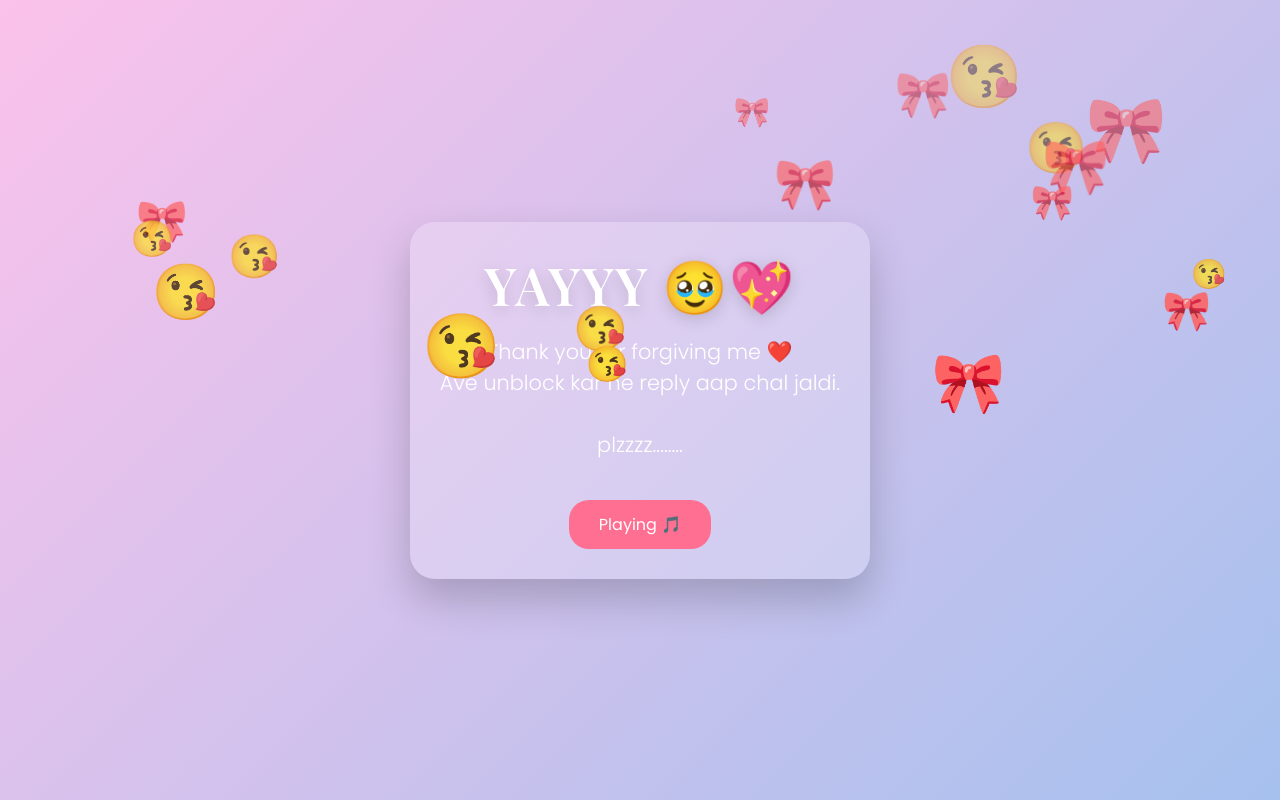
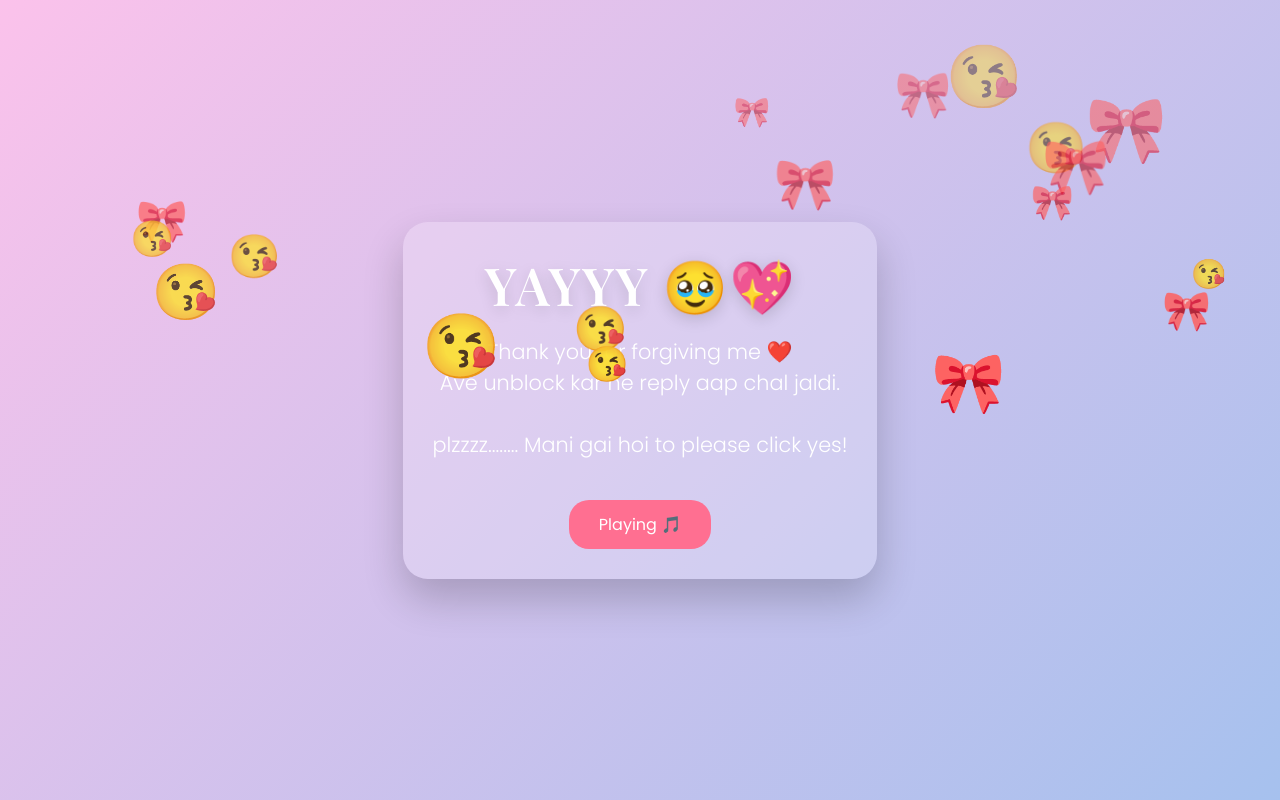
Before and after one commit to kalakhhata/apology-site, a plain HTML site: page final.html in a window 1280 px wide. Both pictures are taken after a click on the button "YES 💕". Drawn offline with nearby package versions, Linux system fonts and the light colour scheme.

Commit message:
Update final.html

```diff
--- a/final.html
+++ b/final.html
@@ -77,6 +77,7 @@
       Thank you for forgiving me ❤️<br>
       Ave unblock kar ne reply aap chal jaldi.<br><br>
       plzzzz........
+      Mani gai hoi to please click yes!
     </p>
 
     <button id="loveBtn">YES 💕</button>
@@ -88,11 +89,12 @@
 
     btn.addEventListener("click", () => {
       audio.play();         // Play music
-      btn.disabled = true;  // Disable button
+      btn.disabled = true;
       btn.innerText = "Playing 🎵";
 
       // Start infinite emoji flood
       startEmojiFlood();
+
       alert("I LOVE YOU 😘");
     });
 
@@ -105,7 +107,7 @@
         emoji.style.fontSize = Math.random() * 50 + 20 + "px";
         document.body.appendChild(emoji);
 
-        setTimeout(() => emoji.remove(), 5000); // remove after animation
+        setTimeout(() => emoji.remove(), 5000);
       }, 150); // new emoji every 150ms
     }
   </script>
```
